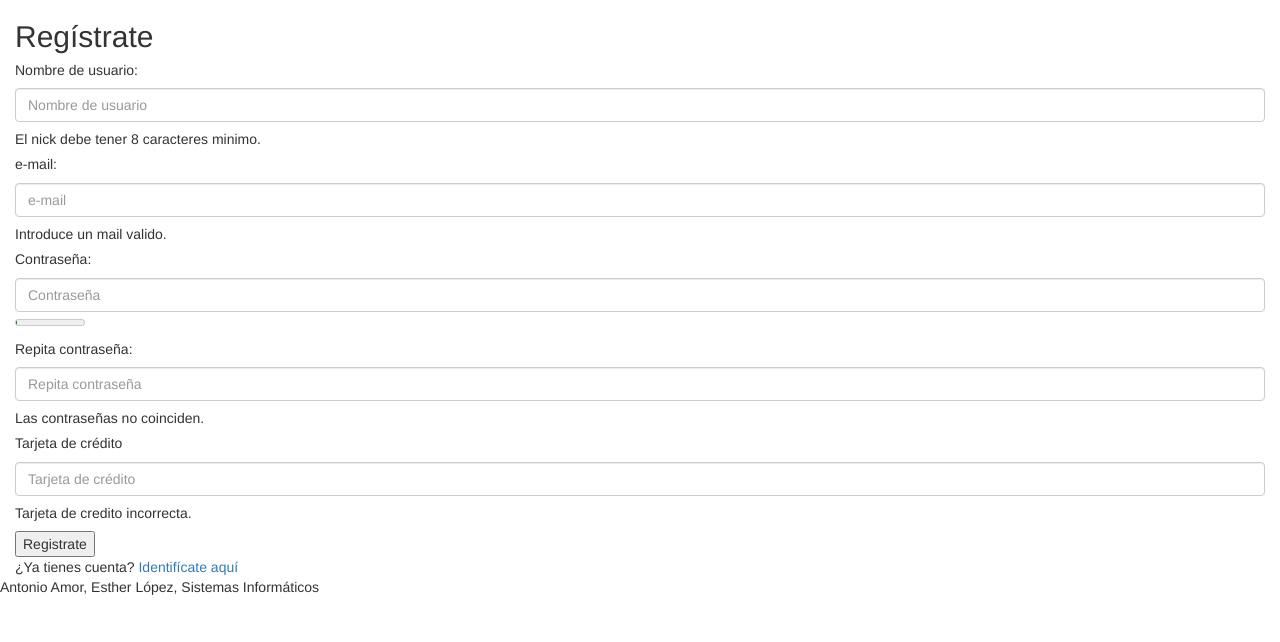
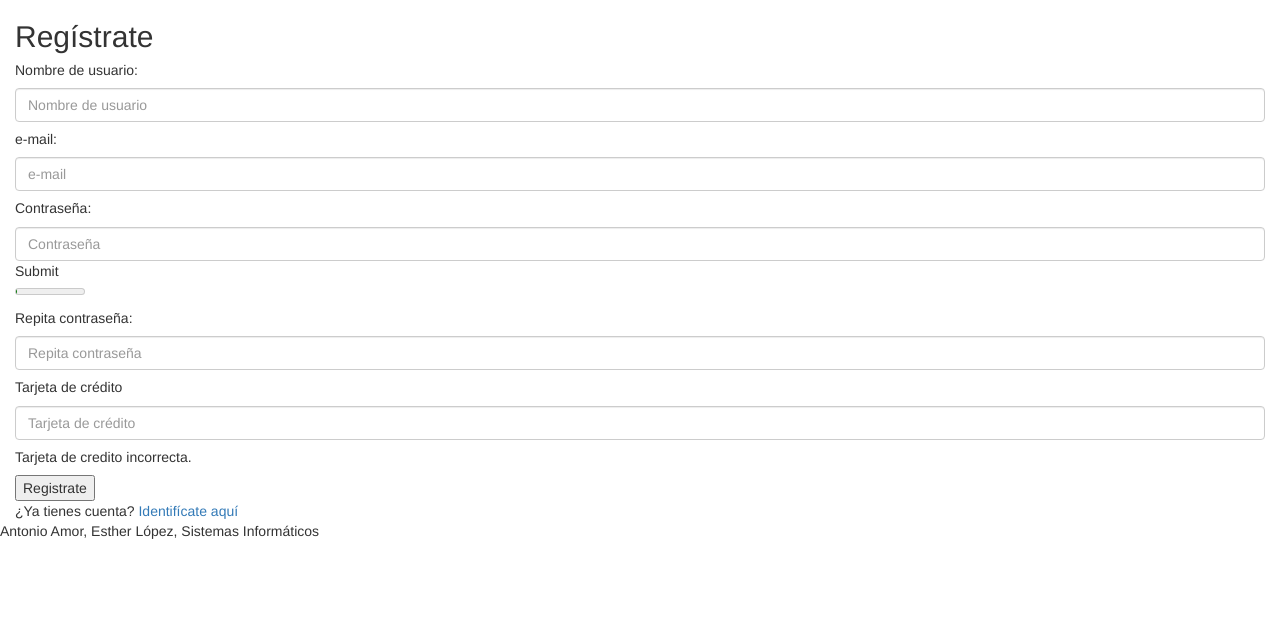
Before and after one commit to eslora10/Sistemas_Inf-I, a PHP site: page /register.php in a window 1280 px wide. Shown: the part 158-800 px from the top of the page. Run offline with PHP 8.4, Linux system fonts and the light colour scheme; data that the repository does not hold is empty; some libraries are stand-ins or nearby versions.

Commit message:
error text changes

```diff
--- a/PHP/register.php
+++ b/PHP/register.php
@@ -11,7 +11,7 @@
 
 
         <!-- NUESTROS SCRIPTS JS/JQ-->
-        <script src="../JS/register.js"></script>
+        <script src="../JS/register.js?<?php echo time();?>"></script>
 
 
         <script src="https://netdna.bootstrapcdn.com/bootstrap/3.3.0/js/bootstrap.min.js"></script>
@@ -61,8 +61,8 @@
                     <input type="text" name="nick" id=nick class="form-control" placeholder="Nombre de usuario" required>
                     <?php echo "<h5 class=\"error\">$msg_nick</h5>" ?>
 
-                    <h5 id='errorNick' class="errorHidden" ><!-- display:block-->
-                      El nick debe tener 8 caracteres minimo.
+                    <h5 id='errorNick' class="errorHidden" >
+                      <!-- campo vacio rellenar con js-->
                     </h5>
 
 
@@ -72,8 +72,8 @@
                     <input type="text" name="email" id=email class="form-control" placeholder="e-mail" required>
                     <?php echo "<h6 class=\"error\">$msg_email</h6>" ?>
 
-                    <h5 id='errorEmail' class="errorHidden" ><!-- display:block-->
-                      Introduce un mail valido.
+                    <h5 id='errorEmail' class="errorHidden" >
+                        <!-- campo vacio rellenar con js-->
                     </h5>
 
 
@@ -81,7 +81,7 @@
                 <div class="LogInput">
                     <h5>Contraseña: </h5>
                     <input type="password" name="password" id="password" class="form-control" placeholder="Contraseña" required>
-
+Submit
                     <div><!--estos div calculan la fortaleza de la password-->
                         <span id="scoreStr"></span>
                         <span id="scoreNum"></span>
@@ -98,7 +98,7 @@
                     <?php echo "<h5 class=\"error\">$msg_password_rep</h5>" ?>
 
                     <h5  id='password_OK' class="errorHidden" >
-                      Las contraseñas no coinciden.
+                      <!-- campo vacio rellenar con js-->
                     </h5>
                 </div>
 
```
